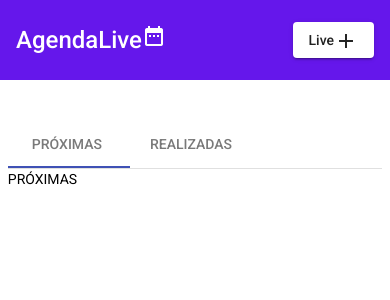
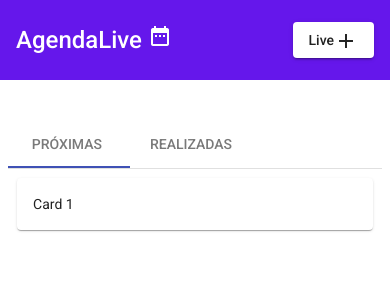
Before and after one commit to Rafaelalbano/Agenda-Live, an Angular app: page / in a window 390 px wide. Shown: the top 300 px of the page. Built offline with nearby package versions, Linux system fonts and the light colour scheme.

Commit message:
Adicionado grid e responsividade para o conteúdo das tabs.

```diff
--- a/package.json
+++ b/package.json
@@ -15,6 +15,7 @@
     "@angular/common": "~12.0.1",
     "@angular/compiler": "~12.0.1",
     "@angular/core": "~12.0.1",
+    "@angular/flex-layout": "^12.0.0-beta.34",
     "@angular/forms": "~12.0.1",
     "@angular/material": "^12.0.3",
     "@angular/platform-browser": "~12.0.1",
--- a/src/app/app.module.ts
+++ b/src/app/app.module.ts
@@ -10,7 +10,7 @@
 import {MatButtonModule} from '@angular/material/button';
 import { LiveListComponent } from './views/home/live-list/live-list.component';
 import {MatTabsModule} from '@angular/material/tabs';
-
+import {MatCardModule} from '@angular/material/card';
 
 
 @NgModule({
@@ -27,6 +27,7 @@
     MatIconModule,
     MatButtonModule,
     MatTabsModule,
+    MatCardModule,
   ],
   providers: [],
   bootstrap: [AppComponent]
--- a/src/app/views/home/home.component.html
+++ b/src/app/views/home/home.component.html
@@ -1,6 +1,6 @@
 <mat-toolbar>
   <mat-toolbar-row style="font-size: 1.5rem; height: 80px; background-color: #6517eb; color: white">
-    <span>AgendaLive<mat-icon>date_range</mat-icon></span>
+    <span>AgendaLive<mat-icon style="padding-left: 4%;">date_range</mat-icon></span>
     <span class="example-spacer"></span>
     <button mat-raised-button>Live<mat-icon>add</mat-icon></button>
   </mat-toolbar-row>
--- a/src/app/views/home/live-list/live-list.component.html
+++ b/src/app/views/home/live-list/live-list.component.html
@@ -1,4 +1,22 @@
 <mat-tab-group mat-align-tabs="start" style="padding-top: 40px; padding-left: 2%; padding-right: 2%;">
-  <mat-tab label="PRÓXIMAS">PRÓXIMAS</mat-tab>
+  <mat-tab label="PRÓXIMAS">
+    <div fxLayout="row" fxLayoutAlign="start center" style="padding: 2%;">
+      <div style="margin: 0.5%">
+        <mat-card class="example-card"
+        fxFlex="0 1 calc(33.3% - 11px)"
+        fxFlex.lt-md="0 1 calc(50% - 11px)"
+        fxFlex.lt-sm="100%">
+          <mat-card-header>
+          </mat-card-header>
+
+          <mat-card-content>
+            <p>
+              Card 1
+            </p>
+          </mat-card-content>
+        </mat-card>
+      </div>
+    </div>
+  </mat-tab>
   <mat-tab label="REALIZADAS">REALIZADAS</mat-tab>
 </mat-tab-group>
```
Also changed, not shown: 1 other file (tests, documents, lock files or other folders).
